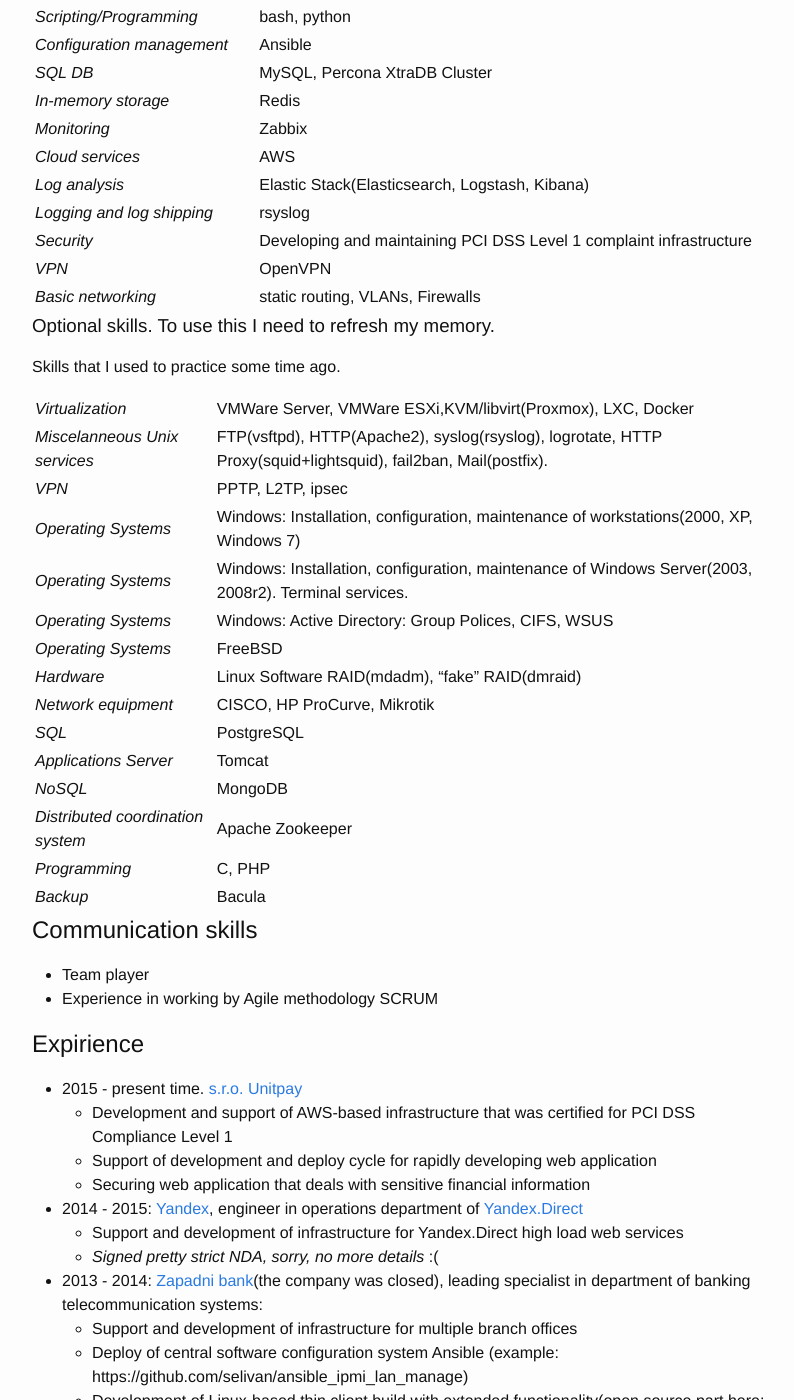
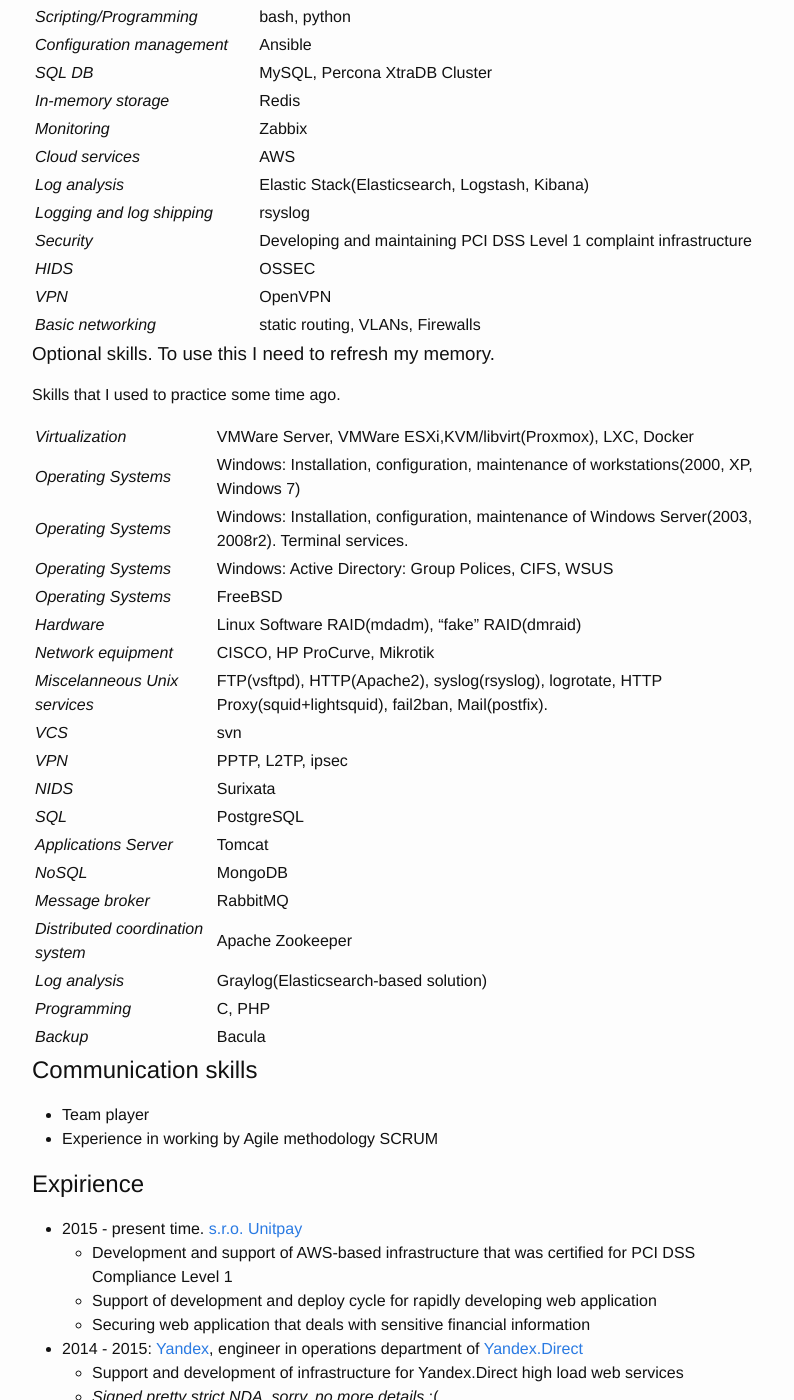
Before and after one commit to selivan/selivan.github.io, a Jekyll site: the page built from cv/index.md, in a window 1280 px wide and 1400 px high, scrolled down 1041 px. Shown: the whole window, without its empty margins (238-1032 px from the left). Built offline with Jekyll 4.4.1, drawn with Linux system fonts in a browser that asks for light colours.

Commit message:
Added some items to CV

```diff
--- a/cv/index.md
+++ b/cv/index.md
@@ -40,6 +40,7 @@
 | _Log analysis_ | Elastic Stack(Elasticsearch, Logstash, Kibana) |
 | _Logging and log shipping_ | rsyslog |
 | _Security_ | Developing and maintaining PCI DSS Level 1 complaint infrastructure |
+| _HIDS_ | OSSEC |
 | _VPN_ | OpenVPN |
 | _Basic networking_ | static routing, VLANs, Firewalls |
 
@@ -47,18 +48,22 @@
 Skills that I used to practice some time ago.
 
 | _Virtualization_ | VMWare Server, VMWare ESXi,KVM/libvirt(Proxmox), LXC, Docker |
-| _Miscelanneous Unix services_ | FTP(vsftpd), HTTP(Apache2), syslog(rsyslog), logrotate, HTTP Proxy(squid+lightsquid), fail2ban, Mail(postfix). |
-| _VPN_ | PPTP, L2TP, ipsec |
 | _Operating Systems_ | Windows: Installation, configuration, maintenance of workstations(2000, XP, Windows 7) |
 | _Operating Systems_ | Windows: Installation, configuration, maintenance of  Windows Server(2003, 2008r2). Terminal services. |
 | _Operating Systems_ | Windows: Active Directory: Group Polices, CIFS, WSUS |
 | _Operating Systems_ | FreeBSD |
 | _Hardware_ | Linux Software RAID(mdadm), “fake” RAID(dmraid) |
 | _Network equipment_ | CISCO, HP ProCurve, Mikrotik |
+| _Miscelanneous Unix services_ | FTP(vsftpd), HTTP(Apache2), syslog(rsyslog), logrotate, HTTP Proxy(squid+lightsquid), fail2ban, Mail(postfix). |
+| _VCS_ | svn |
+| _VPN_ | PPTP, L2TP, ipsec |
+| _NIDS_ | Surixata |
 | _SQL_ | PostgreSQL |
 | _Applications Server_ | Tomcat |
 | _NoSQL_ | MongoDB |
+| _Message broker_ | RabbitMQ |
 | _Distributed coordination system_ | Apache Zookeeper |
+| _Log analysis_ | Graylog(Elasticsearch-based solution) |
 | _Programming_ | C, PHP |
 | _Backup_ | Bacula |
 
```
